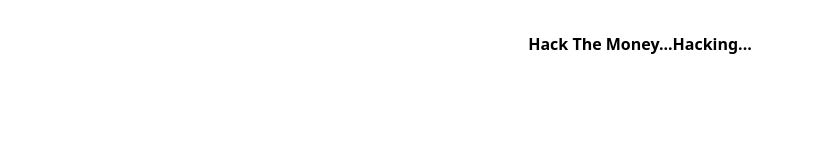
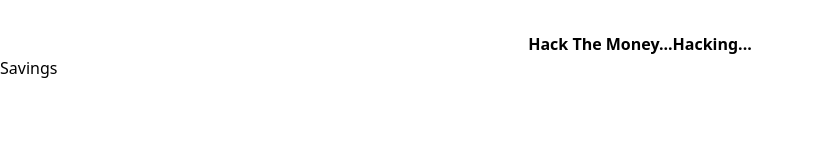
Before and after one commit to stefin0/hack-the-finance, a Next.js app: page / in a window 1280 px wide. Shown: the top 160 px of the page, without its empty margins (0-814 px from the left). Built offline with nearby package versions, Linux system fonts and the light colour scheme.

Commit message:
Savings button

```diff
--- a/app/page.tsx
+++ b/app/page.tsx
@@ -1,4 +1,5 @@
 import { Inter } from "next/font/google";
+import Link from "next/link";
 
 const inter = Inter({ subsets: ["latin"] });
 
@@ -8,6 +9,7 @@
       <h1 className="text-center mt-8 font-extrabold">
         Hack The Money...Hacking...
       </h1>
+      <Link href="/savings">Savings</Link>
     </main>
   );
 }
```
